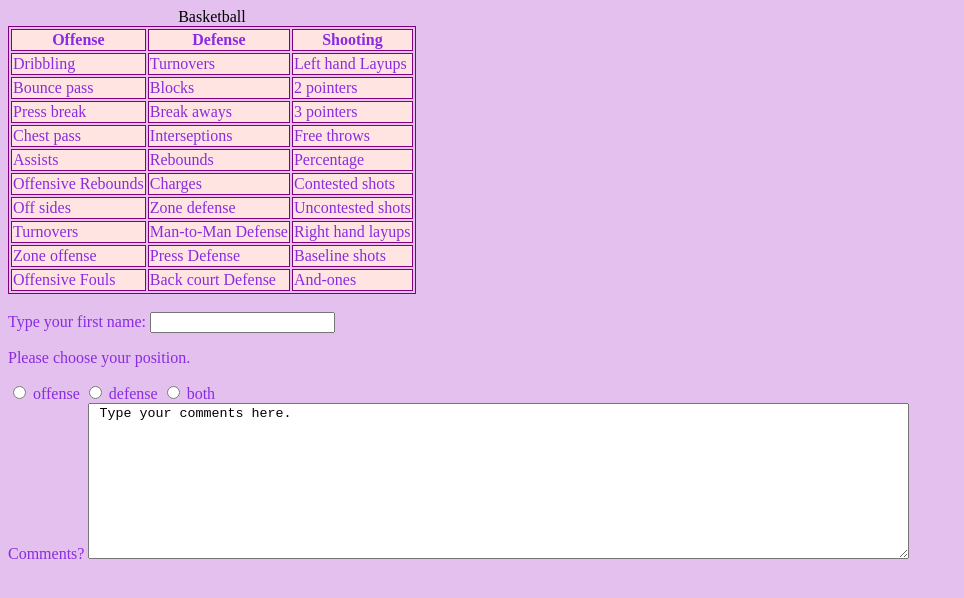
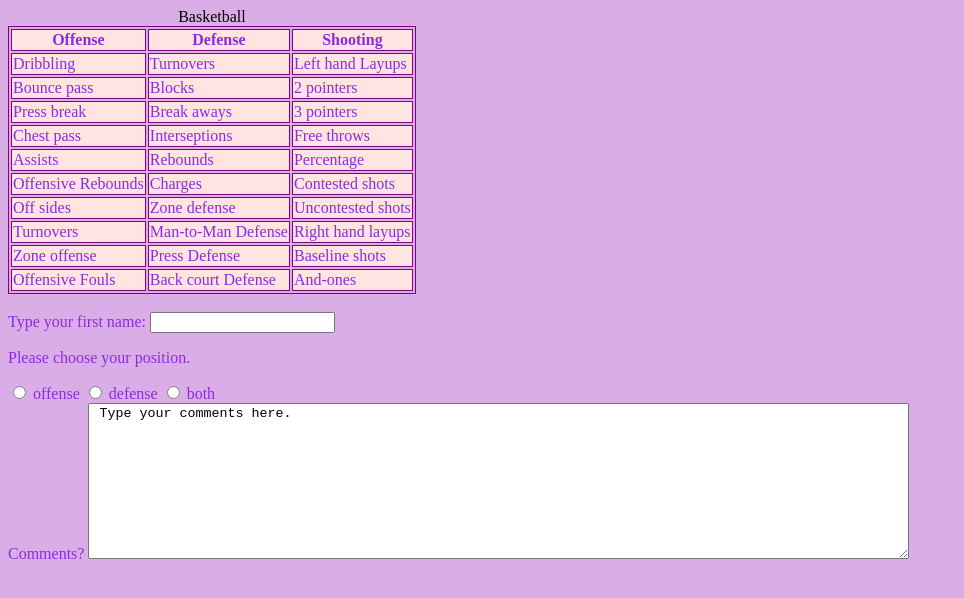
Before and after one commit to jessicapatti/ist263, a plain HTML site: page lab08/skills.html in a window 1280 px wide. Shown: the whole page, without its empty margins (0-964 px from the left). Drawn offline with Linux system fonts and the light colour scheme.

Commit message:
Update styles.css

```diff
--- a/lab08/styles.css
+++ b/lab08/styles.css
@@ -5,7 +5,7 @@ h1 {font-size:2em;}
 h2 {font-size:1.75em;}
 
 body {
-    background-color: #e3c0ed;
+    background-color: #dbade7;
 }
 
 .indexp {
```
